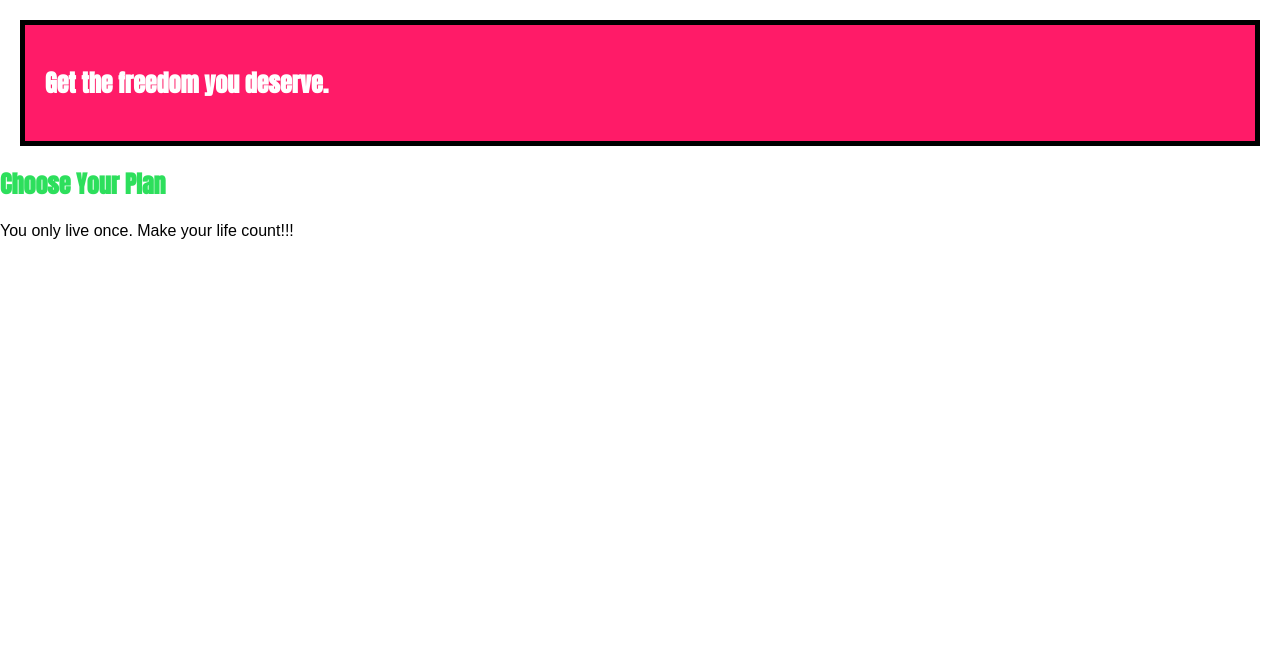
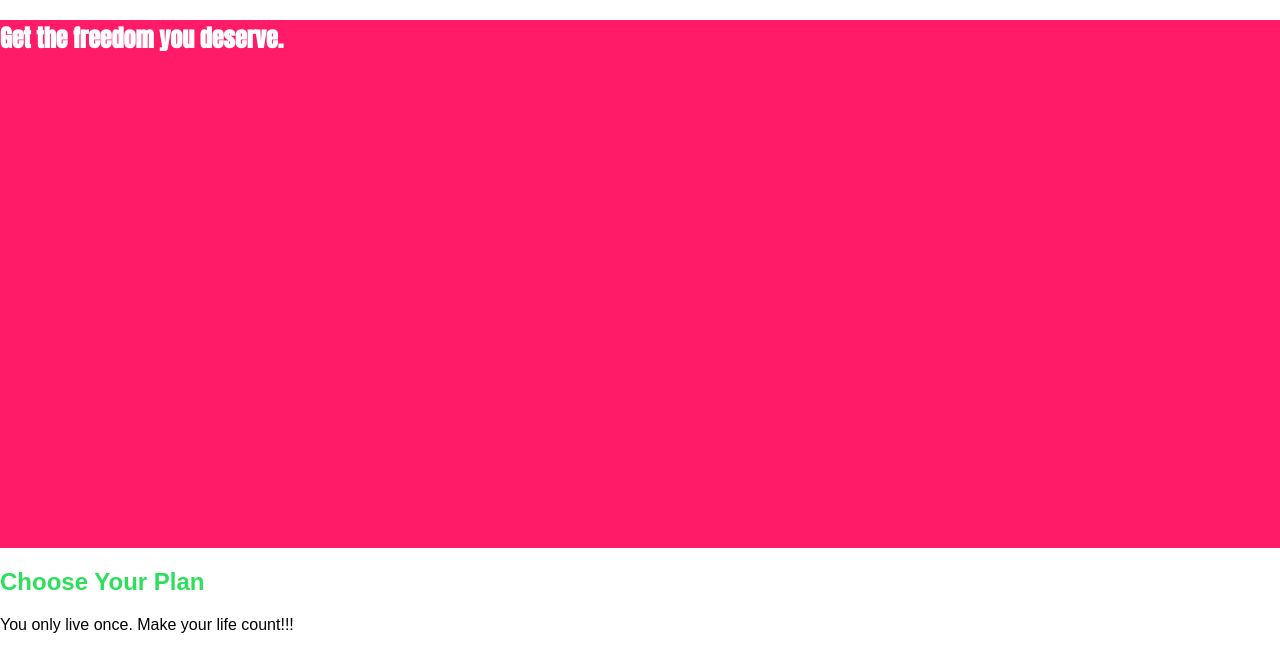
Before and after one commit to michaelkevinalabi/CSS-The-Complete-Guide-2020, a plain HTML site: page index.html in a window 1280 px wide. Drawn offline with Linux system fonts and the light colour scheme.

Commit message:
height and width properties

```diff
--- a/main.css
+++ b/main.css
@@ -1,22 +1,19 @@
 body {
     font-family: 'Montserrat', sans-serif;
-    margin: 0px;
+    margin: 0;
 }
 
 #product-overview {
     background: #ff1b68;
-    padding: 20px;
-    border-style: solid;
-    border-color: black;
-    border-width: 5px;
-    margin: 20px;
+    width: 100%;
+    height: 528px;
 }
 
 .section-title {
     color: #2ddf5c;
 }
 
-h1 {
+#product-overview h1 {
     color: white;
     font-family: 'Anton', sans-serif;
 }
```
